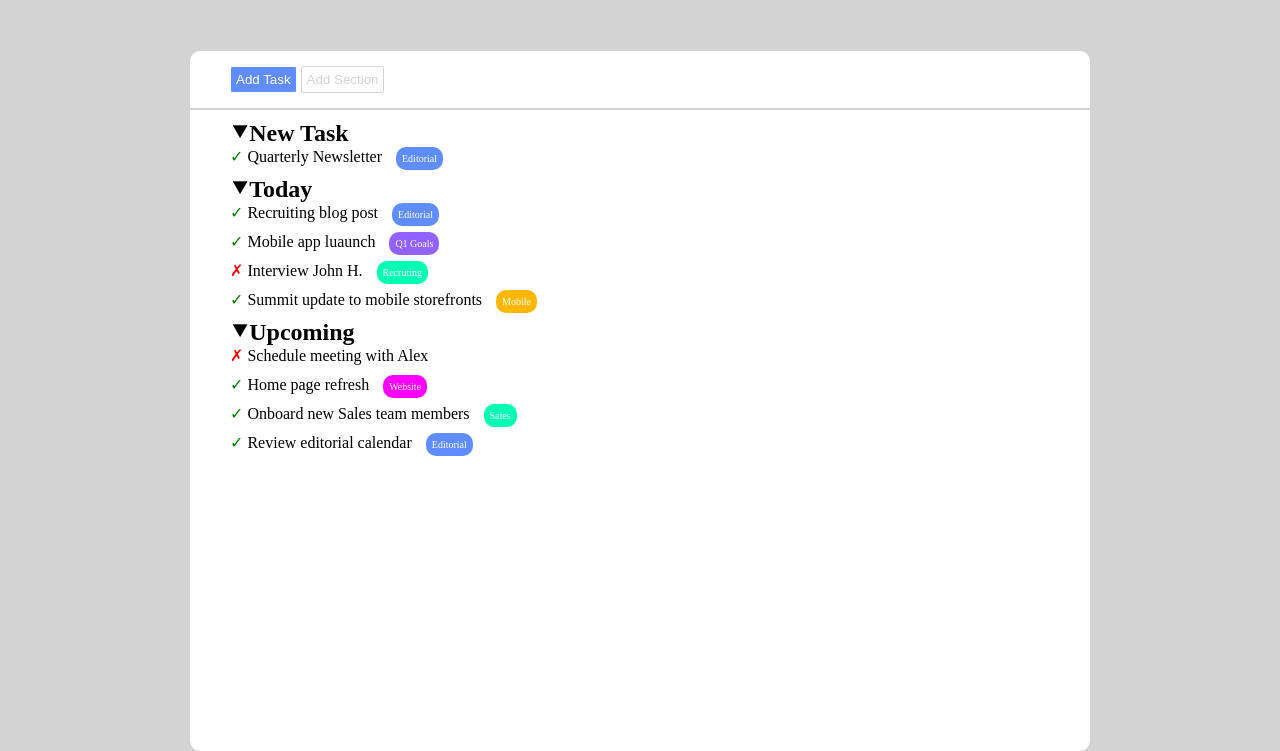
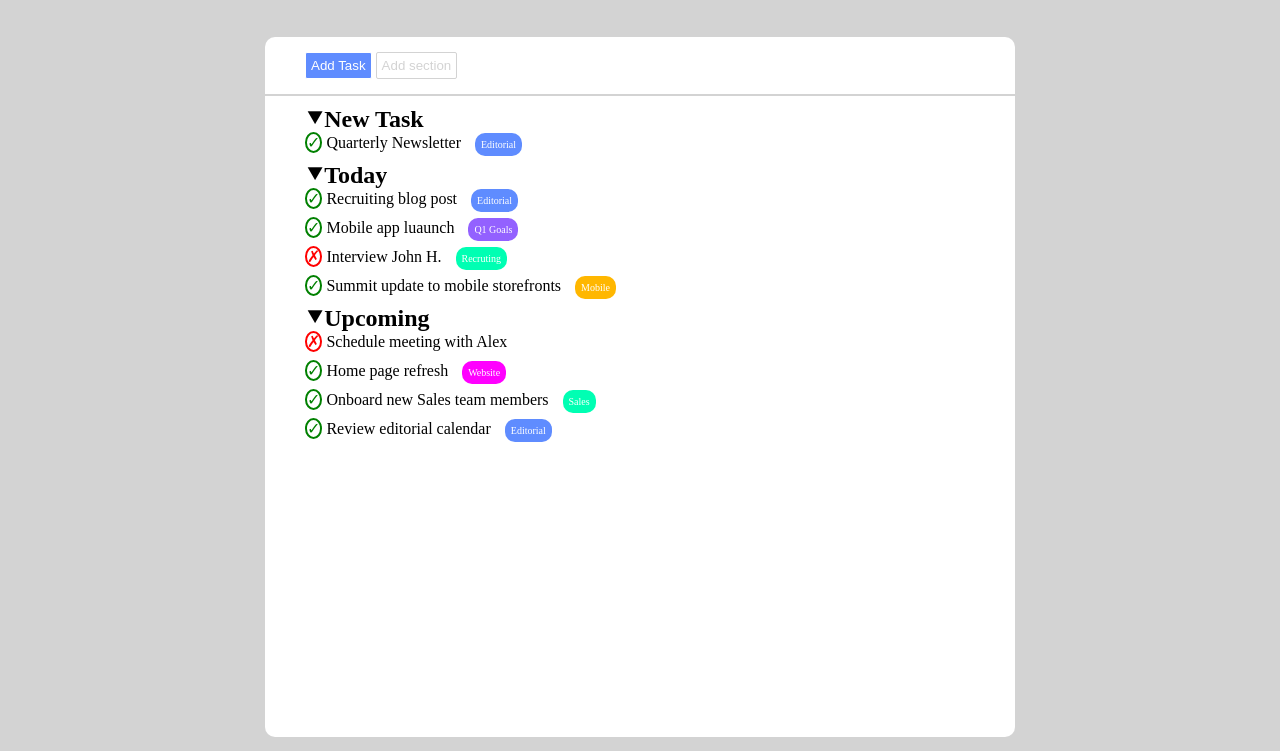
Before and after one commit to Jero1304/html-css-toboolist, a plain HTML site: page index.html in a window 1280 px wide. Shown: the part 83-834 px from the top of the page. Drawn offline with Linux system fonts and the light colour scheme.

Commit message:
correzione

```diff
--- a/css/style.css
+++ b/css/style.css
@@ -2,6 +2,10 @@
     box-sizing: border-box;
     margin: 0;
     padding: 0;
+}
+ul,ol,menu{
+    list-style: none;
+    color: currentColor;
 }
 
 body{
@@ -11,6 +15,7 @@ body{
 .container_head{
     background-color: white;
     display: block;
+    border-radius: 5px;
 }
 
 .logo{
@@ -31,12 +36,13 @@ body{
 }
 
 .container_main{
-    margin: auto;
-    display: block;
+    margin: 0 auto;
     height: 700px;
-    width: 900px;
+    max-width: 750px;
     background-color: white;
     border-radius: 10px;
+    margin-top: 40px;
+
 }
 
 .padding_button{
@@ -53,7 +59,7 @@ body{
     padding:5px;
     margin: auto;
 }
-.ASection{
+.Asection{
     background-color: white;
     color: lightgrey;
     border: lightgrey solid 1px;
@@ -64,23 +70,23 @@ body{
 }
 
 .punto{
-    list-style: none;
     margin-top: 10px;
-    padding-left:40px ;
+    padding-left: 40px;
 }
 
 
 .check{
+    border: 2px solid green;
     border-radius: 100%;
     color: green;
 }
 .cross{
+    border: 2px solid red;
     border-radius: 100%;
     color: red;
 }
 
-
-.square{
+.circle{
     color: white;
     border-radius:10px ;
     font-size: 10px;
--- a/index.html
+++ b/index.html
@@ -9,19 +9,17 @@
 </head>
 <body>
     <header class="container_head">
-        <section class="padding_head">
+        <div class="padding_head">
             <img class="logo" src="img/logo.png" alt="Logo boolean">
             <h1>Toboolist</h1>
-        </section>
+        </div>
     </header>
-    <br>
-    <br>
-    <br>
+
     <main class="container_main">
-        <section class="padding_button">
+        <div class="padding_button">
             <button class="ATask">Add Task</button>
-            <button class="ASection">Add Section</button>
-        </section>
+            <button class="Asection">Add section</button>
+        </div>
         <hr style="border: 1px solid lightgray;">
 
         <ul class="punto">
@@ -30,32 +28,32 @@
             <li>
                 <span class="check">&check;</span>
                 Quarterly Newsletter
-                <span class="square blue">Editorial</span>
+                <span class="circle blue">Editorial</span>
             </li>
             <!-- seconod punto -->
             <h2>&#11206;Today</h2>
             <li>
                 <span class="check">&check;</span>
                 Recruiting blog post
-                <span class="square blue">Editorial</span>
+                <span class="circle blue">Editorial</span>
             </li>
 
             <li>
                 <span class="check">&check;</span>
                 Mobile app luaunch
-                <span class="square violet">Q1 Goals</span>
+                <span class="circle violet">Q1 Goals</span>
             </li>
 
             <li>
                 <span class="cross">&cross;</span>
                 Interview John H.
-                <span class="square green">Recruting</span>
+                <span class="circle green">Recruting</span>
             </li>
 
             <li>
                 <span class="check">&check;</span>
                 Summit update to mobile storefronts
-                <span class="square orange">Mobile</span>
+                <span class="circle orange">Mobile</span>
             </li>
             <!-- terzo punto -->
             <h2>&#11206;Upcoming</h2>
@@ -67,20 +65,20 @@
             <li>
                 <span class="check">&check;</span>
                 Home page refresh
-                <span class="square pink">Website</span>
+                <span class="circle pink">Website</span>
             </li>
 
             <li>
                 <span class="check">&check;</span>
                 Onboard new Sales team members
-                <span class="square green">Sales</span>
+                <span class="circle green">Sales</span>
             </li>
 
 
             <li>
                 <span class="check">&check;</span>
                 Review editorial calendar
-                <span class="square blue">Editorial</span>
+                <span class="circle blue">Editorial</span>
             </li>
 
         </ul>
```
